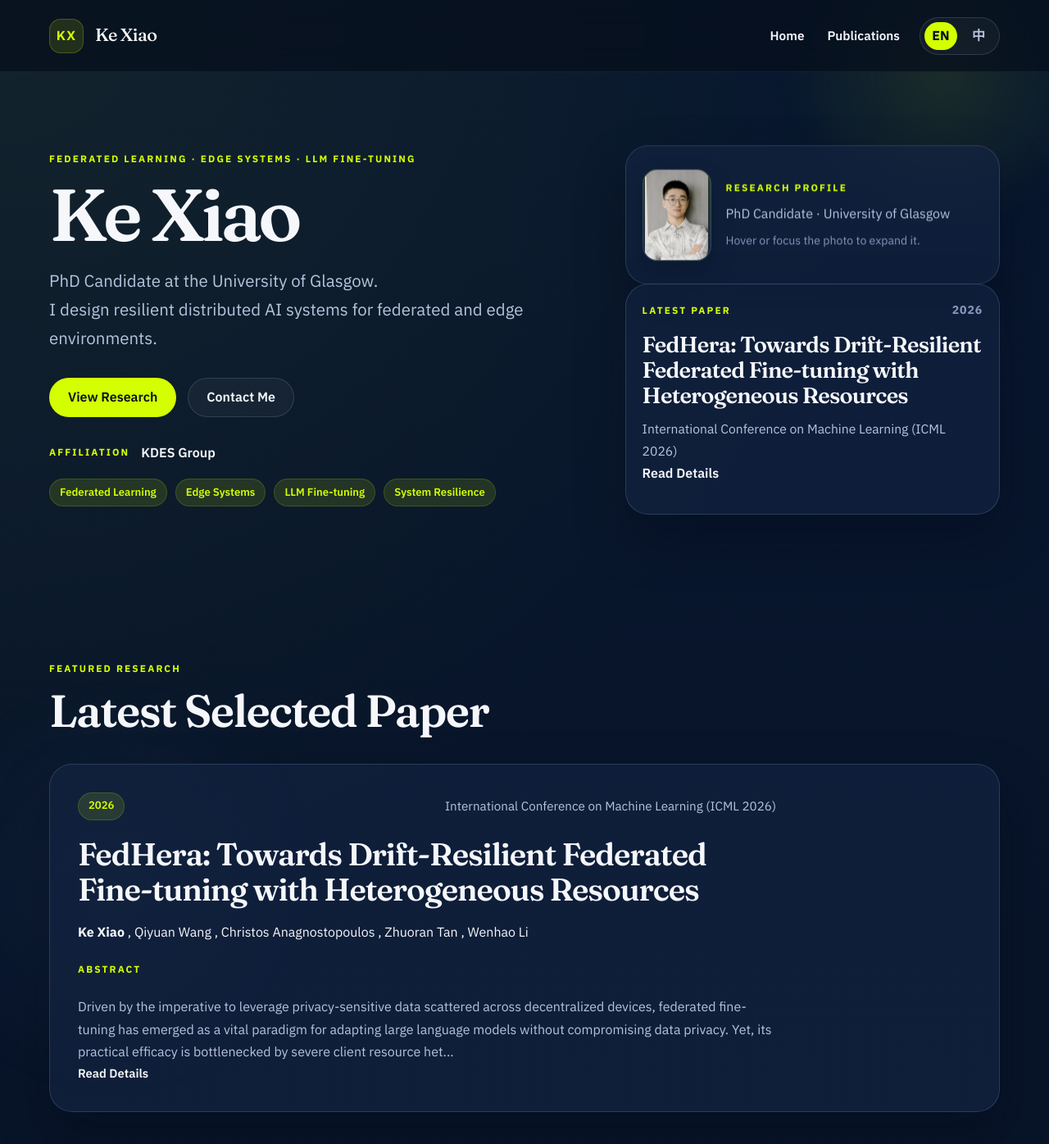
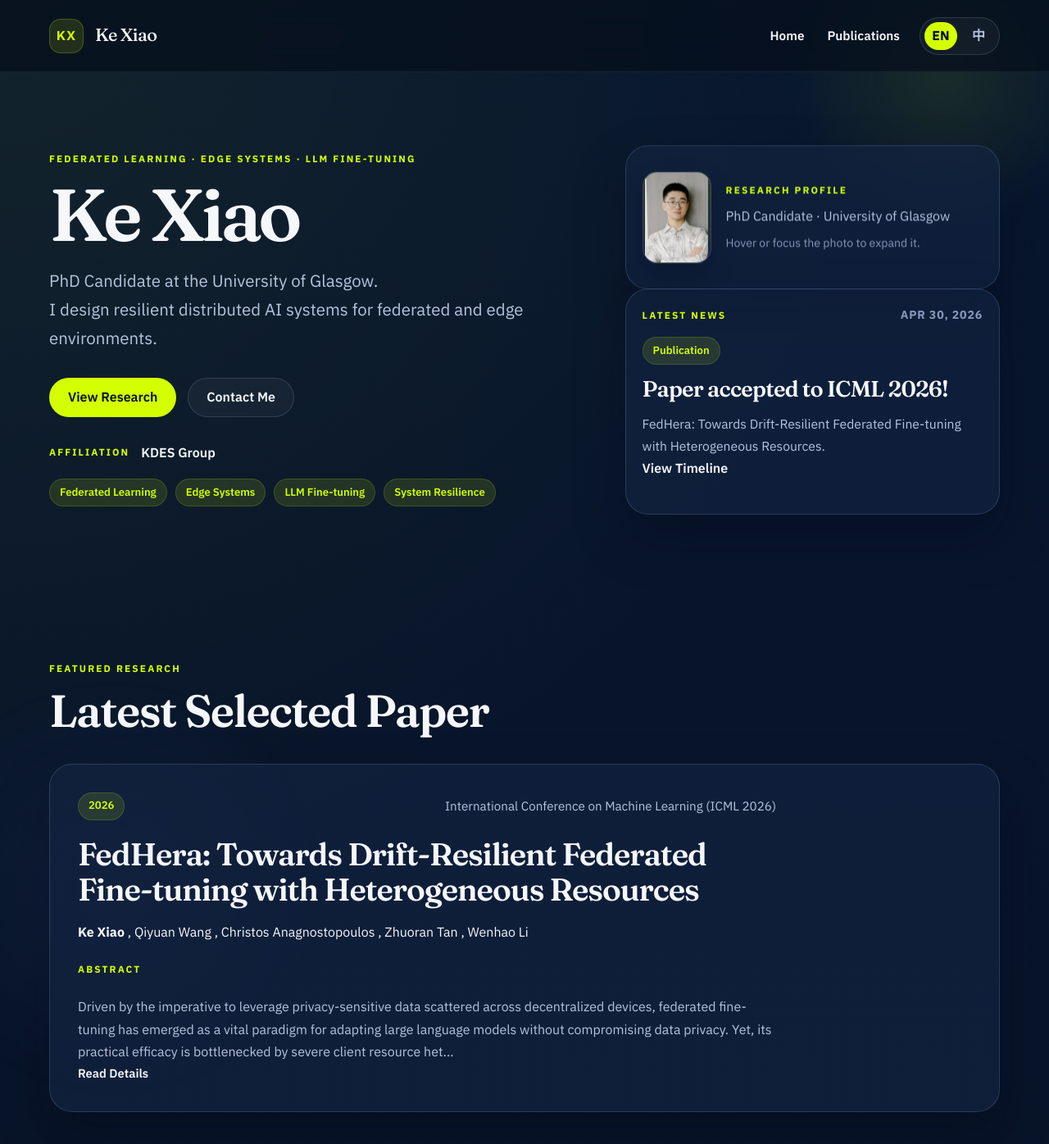
Before and after one commit to shock-xiaoke/shock-xiaoke.github.io, a Jekyll site: the page built from index.html, in a window 1280 px wide and 1400 px high. Shown: the top 1396 px of the window at 82% size. Built offline with Jekyll 4.4.1, drawn with Linux system fonts in a browser that asks for light colours; nearby versions of some CDN libraries.

Commit message:
new look ver0.3

```diff
--- a/_layouts/default.html
+++ b/_layouts/default.html
@@ -172,6 +172,16 @@
                 let startY = 0;
                 let originLeft = 0;
                 let originTop = 0;
+                const image = viewport.querySelector('img');
+
+                const syncFigureFit = () => {
+                    if (!image || !image.naturalWidth || !viewport.clientWidth || !viewport.clientHeight) return;
+                    const imageRatio = image.naturalWidth / image.naturalHeight;
+                    const viewportRatio = viewport.clientWidth / viewport.clientHeight;
+                    const fitHeight = imageRatio >= viewportRatio;
+                    viewport.classList.toggle('fit-height', fitHeight);
+                    viewport.classList.toggle('fit-width', !fitHeight);
+                };
 
                 const stopDrag = (pointerId) => {
                     active = false;
--- a/assets/css/style.css
+++ b/assets/css/style.css
@@ -561,6 +561,16 @@ main {
     font-size: 0.98rem;
 }
 
+.hero-paper__tag {
+    margin-top: 14px;
+}
+
+.hero-update__desc {
+    margin-top: 14px;
+    color: var(--text-secondary);
+    font-size: 0.98rem;
+}
+
 .feature-card {
     overflow: hidden;
 }
@@ -582,6 +592,11 @@ main {
 .feature-card__title {
     margin-top: 20px;
     font-size: clamp(2rem, 3vw, 2.8rem);
+}
+
+.feature-card__title a:hover,
+.feature-card__title a:focus-visible {
+    color: var(--accent);
 }
 
 .feature-card__authors,
@@ -889,8 +904,7 @@ main {
 
 .paper-figure__viewport {
     overflow: auto;
-    min-height: 360px;
-    max-height: min(72vh, 560px);
+    height: clamp(260px, 50vh, 430px);
     border-radius: 20px;
     border: 1px solid rgba(190, 210, 255, 0.18);
     background:
@@ -898,6 +912,7 @@ main {
     cursor: grab;
     touch-action: none;
     user-select: none;
+    overscroll-behavior: contain;
     scrollbar-width: thin;
     scrollbar-color: rgba(7, 22, 47, 0.36) rgba(190, 210, 255, 0.14);
 }
@@ -907,18 +922,33 @@ main {
 }
 
 .paper-figure__surface {
-    display: inline-block;
-    min-width: 100%;
-    min-height: 100%;
+    display: flex;
+    align-items: flex-start;
+    justify-content: flex-start;
 }
 
-.paper-figure__surface img {
+.paper-figure__viewport.fit-height .paper-figure__surface {
+    width: max-content;
+    height: 100%;
+}
+
+.paper-figure__viewport.fit-width .paper-figure__surface {
+    width: 100%;
+    height: max-content;
+}
+
+.paper-figure__viewport.fit-height .paper-figure__surface img {
     display: block;
     width: auto;
+    height: 100%;
+    max-width: none;
+}
+
+.paper-figure__viewport.fit-width .paper-figure__surface img {
+    display: block;
+    width: 100%;
     height: auto;
     max-width: none;
-    min-width: 100%;
-    min-height: 100%;
 }
 
 .paper-figure__hint {
--- a/index.html
+++ b/index.html
@@ -6,6 +6,7 @@ title: Home
 {% assign selected_pubs = site.posts | where: "selected", true | sort: "date" | reverse %}
 {% assign featured_pub = selected_pubs.first %}
 {% assign news_items = site.data.news | sort: "date" | reverse %}
+{% assign latest_news = news_items.first %}
 
 <section class="hero hero-home">
     <div class="hero-glow" data-hero-glow aria-hidden="true"></div>
@@ -55,20 +56,29 @@ title: Home
                 </div>
             </article>
 
-            {% if featured_pub %}
+            {% if latest_news %}
+            {% assign latest_news_tag_cn = latest_news.tag %}
+            {% case latest_news.tag %}
+            {% when 'Publication' %}
+            {% assign latest_news_tag_cn = site.data.i18n.cn.news.publication_tag %}
+            {% when 'Award' %}
+            {% assign latest_news_tag_cn = site.data.i18n.cn.news.award_tag %}
+            {% when 'Career' %}
+            {% assign latest_news_tag_cn = site.data.i18n.cn.news.career_tag %}
+            {% endcase %}
             <article class="hero-paper glass-panel reveal">
                 <div class="hero-paper__head">
-                    <span class="mini-label" data-i18n="hero.latest">{{ site.data.i18n.en.hero.latest }}</span>
-                    <span class="hero-paper__year">{{ featured_pub.pub_date }}</span>
+                    <span class="mini-label" data-en="Latest News" data-cn="最新动态">Latest News</span>
+                    <span class="hero-paper__year">{{ latest_news.date | date: "%b %d, %Y" }}</span>
                 </div>
-                <h2 class="hero-paper__title">
-                    <a href="{{ featured_pub.url | relative_url }}" data-en="{{ featured_pub.title | escape }}"
-                        data-cn="{{ featured_pub.title_cn | default: featured_pub.title | escape }}">{{ featured_pub.title }}</a>
-                </h2>
-                <p class="hero-paper__venue" data-en="{{ featured_pub.pub | escape }}"
-                    data-cn="{{ featured_pub.pub_cn | default: featured_pub.pub | escape }}">{{ featured_pub.pub }}</p>
-                <a href="{{ featured_pub.url | relative_url }}" class="text-link">
-                    <span data-i18n="featured.details">{{ site.data.i18n.en.featured.details }}</span>
+                <span class="news-tag hero-paper__tag" data-en="{{ latest_news.tag }}"
+                    data-cn="{{ latest_news_tag_cn }}">{{ latest_news.tag }}</span>
+                <h2 class="hero-paper__title" data-en="{{ latest_news.title | escape }}"
+                    data-cn="{{ latest_news.title_cn | default: latest_news.title | escape }}">{{ latest_news.title }}</h2>
+                <p class="hero-update__desc" data-en="{{ latest_news.description | escape }}"
+                    data-cn="{{ latest_news.description_cn | default: latest_news.description | escape }}">{{ latest_news.description }}</p>
+                <a href="#news" class="text-link">
+                    <span data-en="View Timeline" data-cn="查看动态">View Timeline</span>
                 </a>
             </article>
             {% endif %}
@@ -94,8 +104,10 @@ title: Home
                         data-cn="{{ featured_pub.pub_cn | default: featured_pub.pub | escape }}">{{ featured_pub.pub }}</span>
                 </div>
 
-                <h3 class="feature-card__title" data-en="{{ featured_pub.title | escape }}"
-                    data-cn="{{ featured_pub.title_cn | default: featured_pub.title | escape }}">{{ featured_pub.title }}</h3>
+                <h3 class="feature-card__title">
+                    <a href="{{ featured_pub.url | relative_url }}" data-en="{{ featured_pub.title | escape }}"
+                        data-cn="{{ featured_pub.title_cn | default: featured_pub.title | escape }}">{{ featured_pub.title }}</a>
+                </h3>
 
                 <p class="feature-card__authors">
                     {% for author in featured_pub.authors %}
```
Also changed, not shown: other parts of _layouts/default.html (+9 -0 lines).
